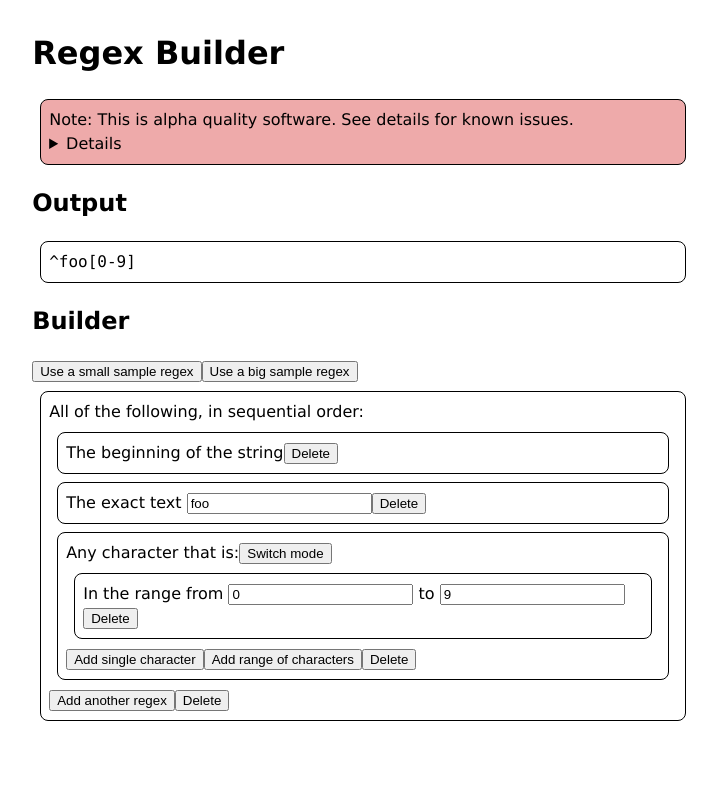
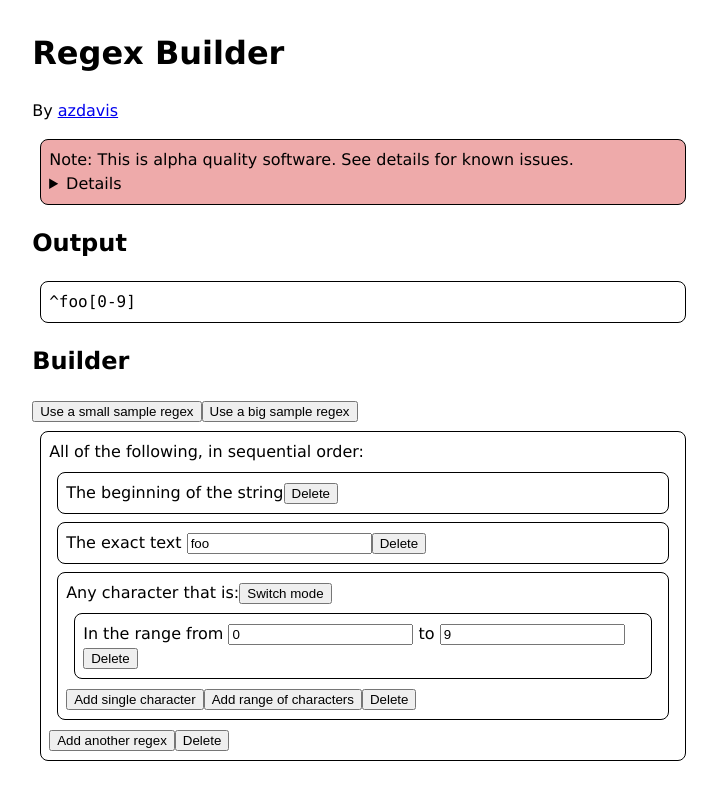
Before and after one commit to azdavis/regex-builder, a React (Create React App) app: page / in a window 1280 px wide. Shown: the whole page, without its empty margins (277-994 px from the left). Built offline with nearby package versions, Linux system fonts and the light colour scheme.

Commit message:
Add a by

```diff
--- a/src/App.tsx
+++ b/src/App.tsx
@@ -58,6 +58,9 @@ export function App(): ReactElement {
   return (
     <>
       <h1>Regex Builder</h1>
+      <p>
+        By <a href="https://azdavis.net">azdavis</a>
+      </p>
       <div className="round-box bg-red">
         Note: This is alpha quality software. See details for known issues.
         <details>
```
